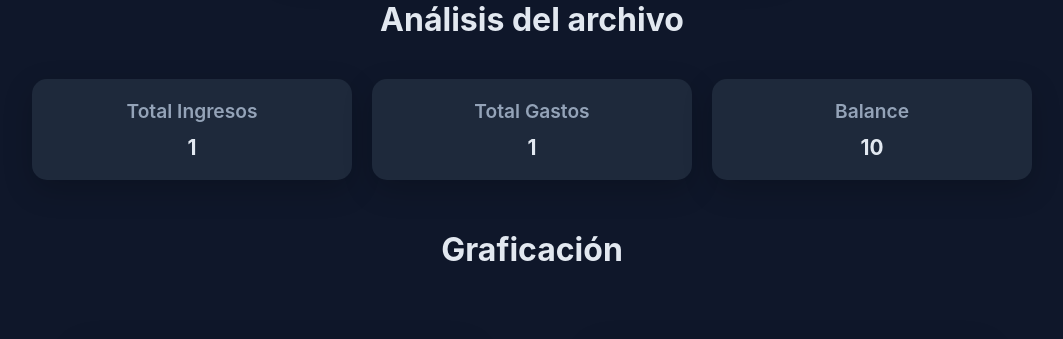
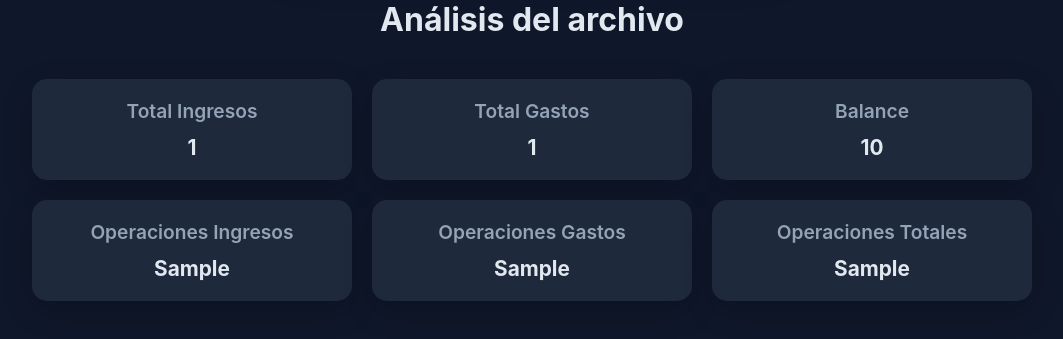
Before and after one commit to EZE1905/Plataforma_analisis_inteligente, a Flask app: template templates/index.html in a window 1280 px wide. Shown: the part 488-827 px from the top of the page, without its empty margins (108-1171 px from the left). Run offline with Flask 3, Linux system fonts and the light colour scheme; the template is opened without the code that fills it: most values are stand-ins (such as "Sample title", 1, 10 or a date in 2020).

Commit message:
agregando kpis

```diff
--- a/static/css/styles.css
+++ b/static/css/styles.css
@@ -141,7 +141,7 @@ body {
 
 .kpis-grid {
     display: grid;
-    grid-template-columns: repeat(auto-fit, minmax(200px, 1fr));
+    grid-template-columns: repeat(auto-fit, minmax(250px, 1fr));
     gap: 20px;
 }
 
--- a/templates/index.html
+++ b/templates/index.html
@@ -44,6 +44,18 @@
                     <p class="kpi_titulo">Balance</p>
                     <p class="kpi_valor">{{ kpis.balance }}</p>
                 </div>
+                <div class="kpi-card">
+                    <p class="kpi_titulo">Operaciones Ingresos</p>
+                    <p class="kpi_valor">{{ kpis.operaciones_ingresos }}</p>
+                </div>
+                <div class="kpi-card">
+                    <p class="kpi_titulo">Operaciones Gastos</p>
+                    <p class="kpi_valor">{{ kpis.operaciones_gastos }}</p>
+                </div>
+                <div class="kpi-card">
+                    <p class="kpi_titulo">Operaciones Totales</p>
+                    <p class="kpi_valor">{{ kpis.operaciones_totales }}</p>
+                </div>
             </div>
         </div>
         <h2 class="titulo_grafico">Graficación</h2>
```
Also changed, not shown: analisis/metricas.py (+9 -1 lines).
